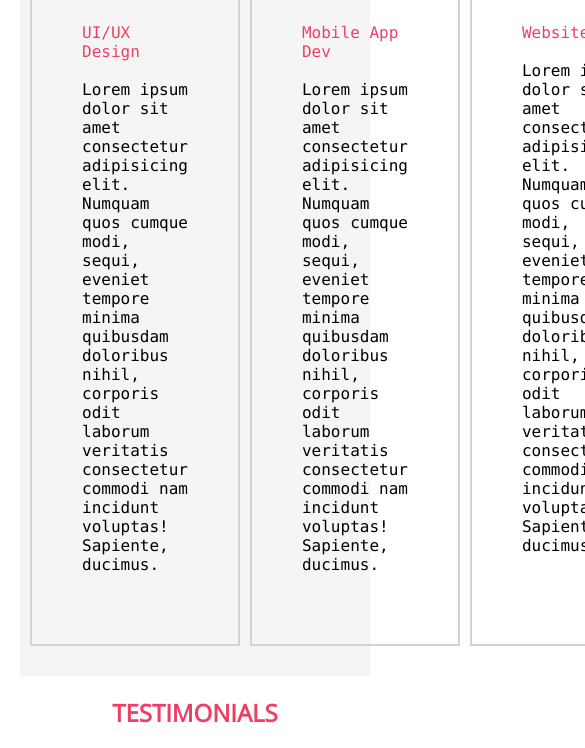
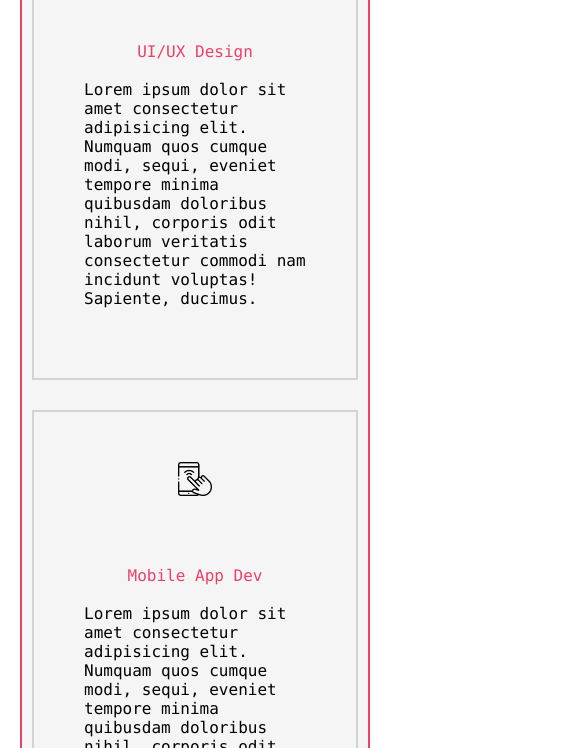
Before and after one commit to Zac-Mwangi/MySitePhase0IP, a plain HTML site: page index.html in a window 390 px wide. Shown: the part 2008-2756 px from the top of the page, 585 px wide, since content can reach past the window. Drawn offline with nearby package versions, Linux system fonts and the light colour scheme.

Commit message:
responsiveness on expertise area

```diff
--- a/assets/css/styles.css
+++ b/assets/css/styles.css
@@ -274,4 +274,37 @@ a:hover {
         width: 100%;
     }
 
+    /* expertise area */
+    .expertize{
+        border: 2px solid #EC4067;
+
+    }
+    .expert_items {
+        display: flex;
+       flex-direction: column;
+    }
+
+    .expert_items>.tm1 {
+        border: 2px solid #d3d3d3;
+        padding: 25px;
+        margin-bottom: 20px;
+    }
+
+    .expert_items>.tm1>.up {
+        padding: 25px;
+        margin-bottom: 20px;
+        display: flex;
+        justify-content: center;
+    }
+
+    .expert_items>.tm1>.down {
+        padding: 25px;
+        margin-bottom: 20px;
+        display: flex;
+        flex-direction: column;
+        align-items: center;
+        font-family: "Lucida Console", "Courier New", monospace;
+
+    }
+
 }
```
